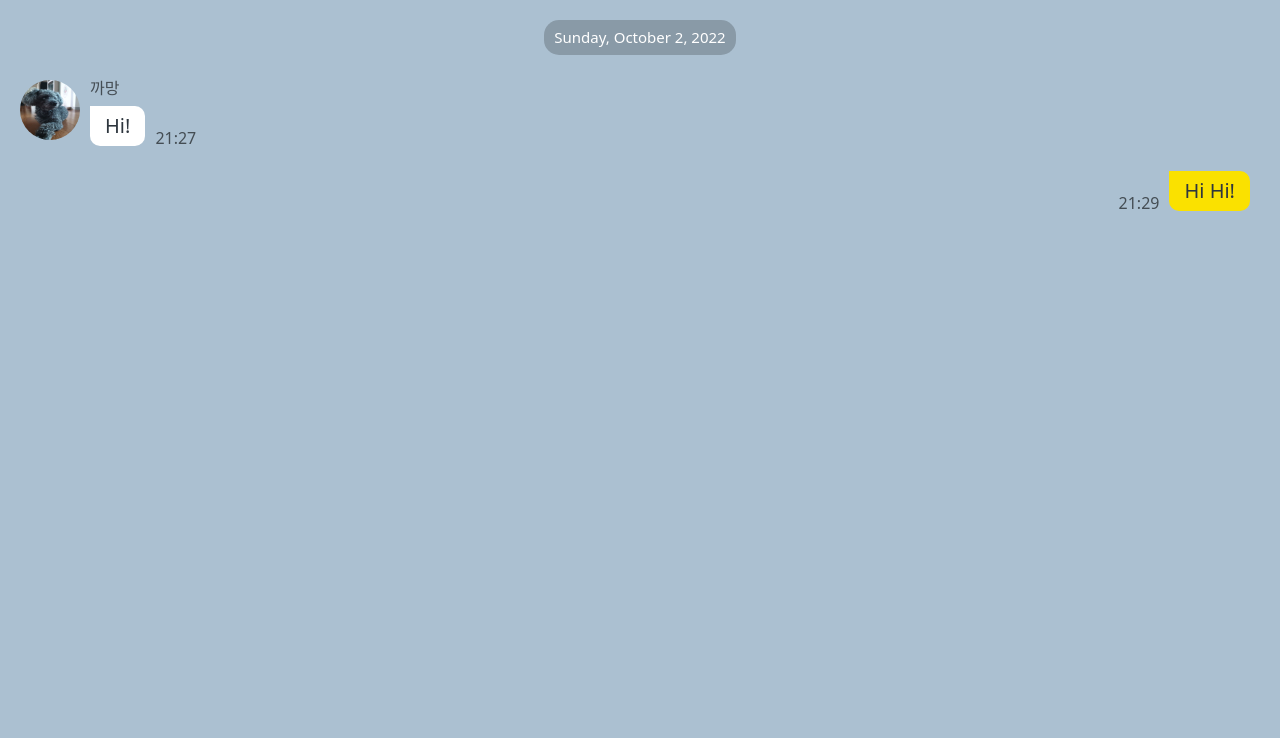
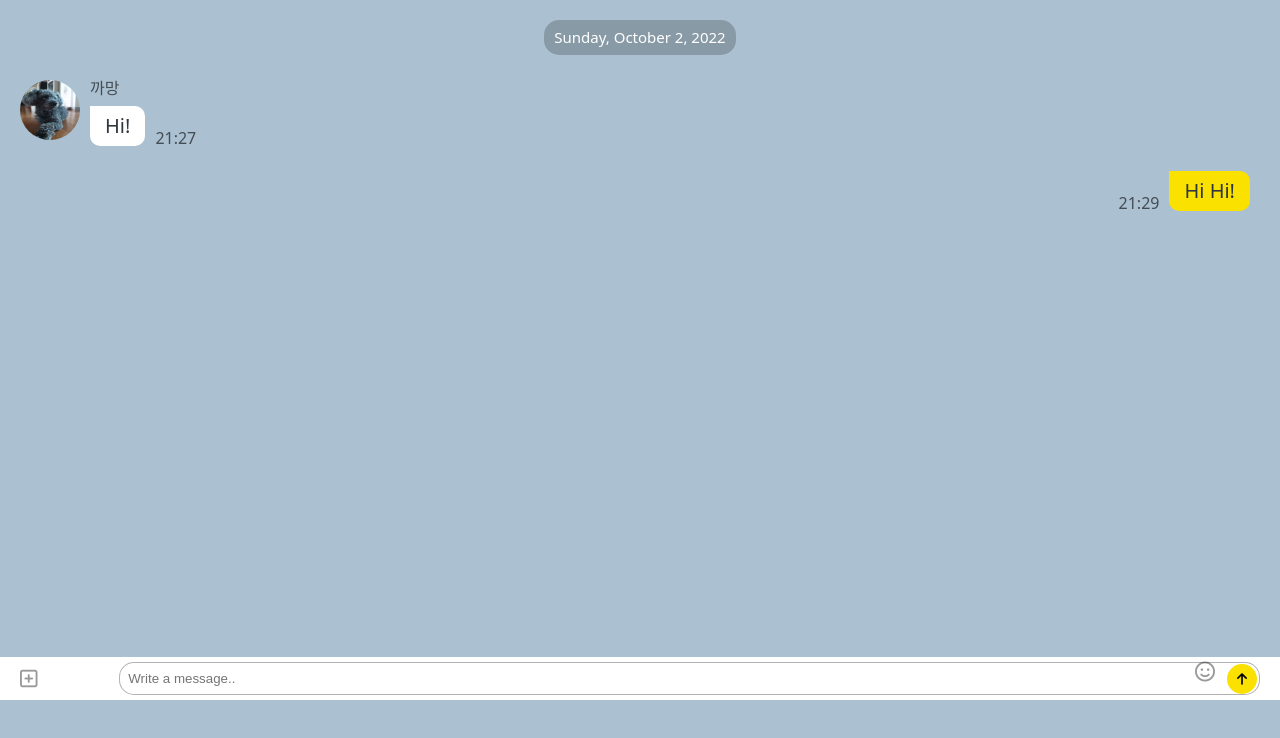
Before and after one commit to helen1031/fe_kokoa-clone-2022, a plain HTML site: page chat-msg.html in a window 1280 px wide. Shown: the part 100-838 px from the top of the page. Drawn offline with Linux system fonts and the light colour scheme.

Commit message:
update chat msg screen

```diff
--- a/chat-msg.html
+++ b/chat-msg.html
@@ -63,6 +63,19 @@
       </div>
     </main>
 
+    <form class="reply">
+      <div class="reply__column">
+        <i class="far fa-plus-square fa-lg"></i>
+      </div>
+      <div class="reply__column">
+        <input type="text" placeholder="Write a message.." />
+        <i class="far fa-smile fa-lg"></i>
+        <button>
+          <i class="fas fa-arrow-up"></i>
+        </button>
+      </div>
+    </form>
+
     <script
       src="https://kit.fontawesome.com/6478f529f2.js"
       crossorigin="anonymous"
--- a/css/screens/chatmsg.css
+++ b/css/screens/chatmsg.css
@@ -87,3 +87,59 @@
 .message-row__own .message-content__info {
   flex-direction: row-reverse;
 }
+
+.reply {
+  position: fixed;
+  bottom: 0px;
+  width: 100%;
+  background-color: white;
+  display: flex;
+  justify-content: space-between;
+  padding: 5px 20px;
+  box-sizing: border-box;
+  align-items: center;
+}
+
+.reply .reply__column:first-child {
+  width: 8%;
+  color: var(--gray);
+}
+
+.reply .reply__column:last-child {
+  width: 92%;
+  position: relative;
+}
+
+.reply__column input {
+  width: 100%;
+  padding: 8px;
+  box-sizing: border-box;
+  border: var(--main-border);
+  border-radius: 15px;
+}
+
+.reply__column:last-child > i,
+.reply__column:last-child button {
+  position: absolute;
+  right:3px;
+  top: 2px;
+}
+
+.reply__column:last-child > i {
+  right : 45px;
+  top: 9px;
+  color: var(--gray)
+}
+
+.reply__column:last-child button {
+  border: none;
+  background-color: var(--yellow);
+  width: 30px;
+  height: 30px;
+  border-radius: 50%;
+}
+
+.reply__column button:focus,
+.reply__column button:active {
+  outline: none;
+}
```
